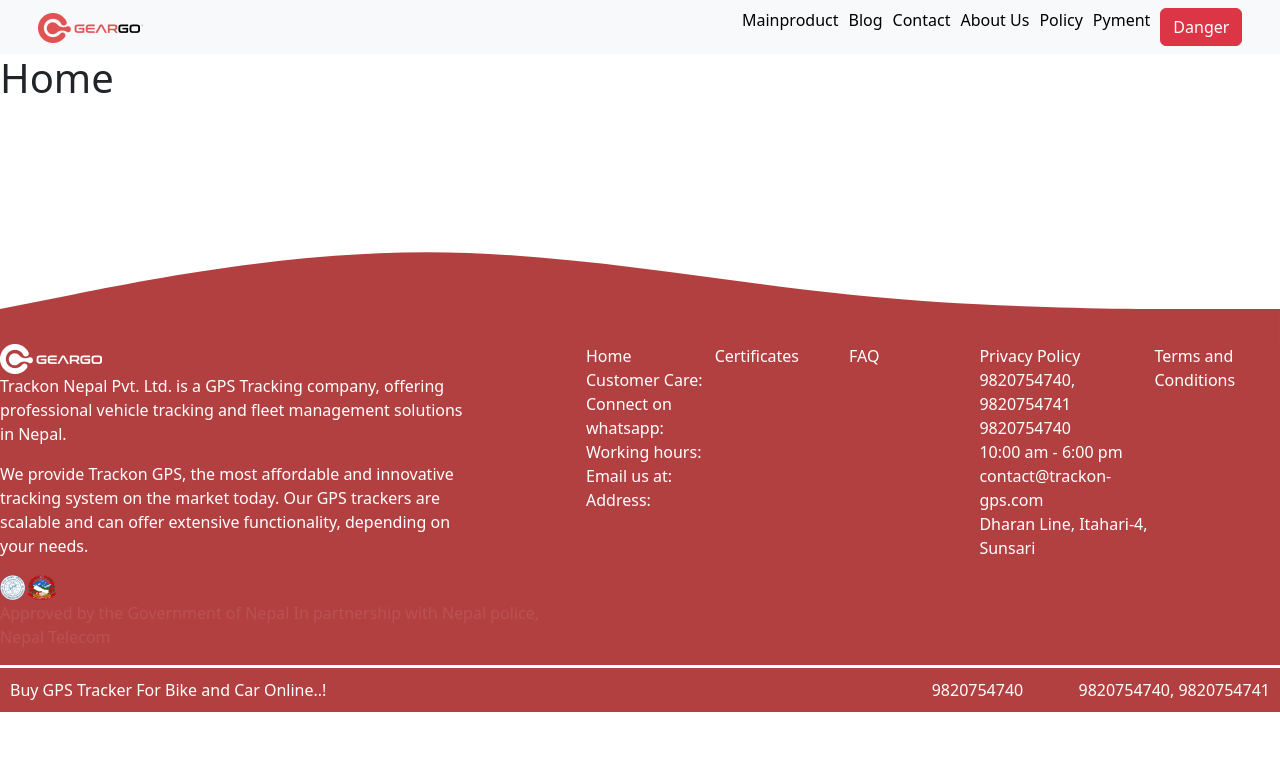
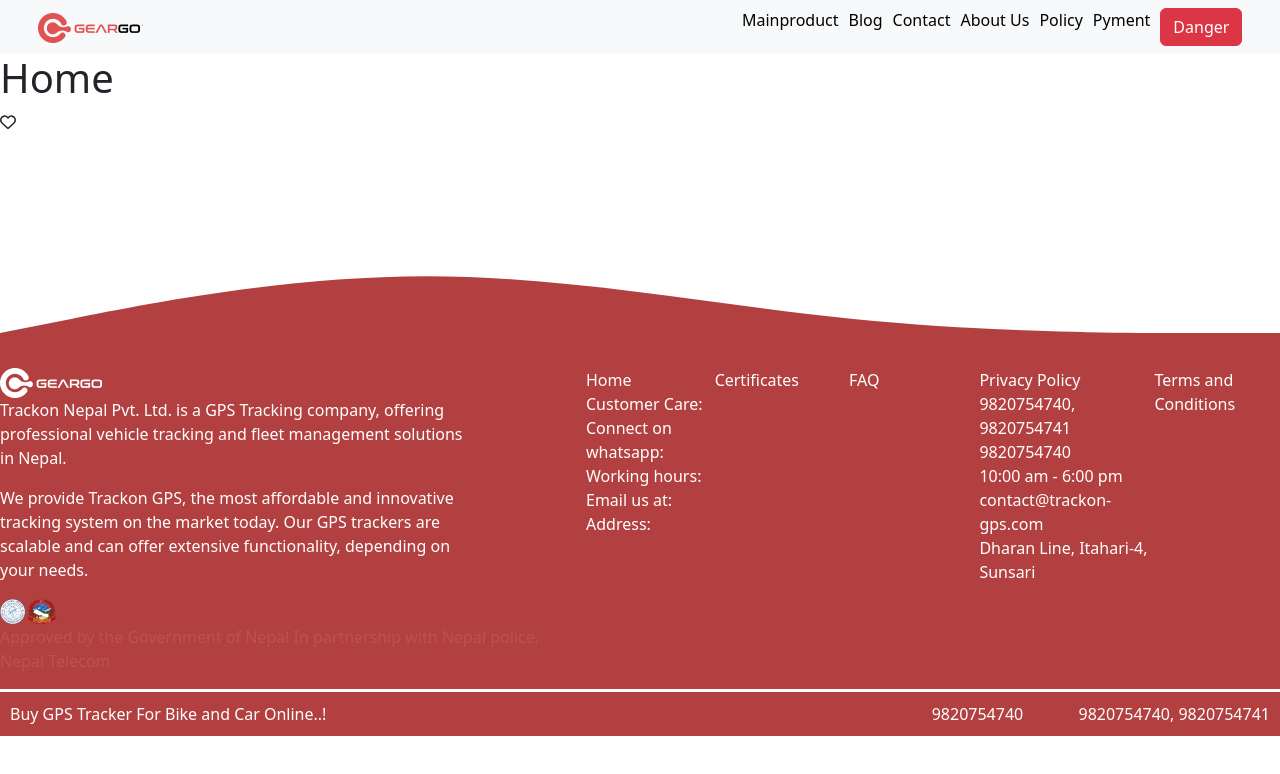
Before and after one commit to sumaiya-islam-12/GearGo, a React (Vite) app: page / in a window 1280 px wide. Shown: the top 774 px of the page. Built offline with nearby package versions, Linux system fonts and the light colour scheme.

Commit message:
FontAwesomeIcon

```diff
--- a/package.json
+++ b/package.json
@@ -10,6 +10,11 @@
     "preview": "vite preview"
   },
   "dependencies": {
+    "@fortawesome/fontawesome-svg-core": "^6.7.1",
+    "@fortawesome/free-brands-svg-icons": "^6.7.1",
+    "@fortawesome/free-regular-svg-icons": "^6.7.1",
+    "@fortawesome/free-solid-svg-icons": "^6.7.1",
+    "@fortawesome/react-fontawesome": "^0.2.2",
     "bootstrap": "^5.3.3",
     "react": "^18.3.1",
     "react-bootstrap": "^2.10.5",
--- a/src/Pages/Home/Home.jsx
+++ b/src/Pages/Home/Home.jsx
@@ -1,5 +1,7 @@
+import { faHeart } from "@fortawesome/free-regular-svg-icons";
 import Footer from "../../Components/Footer/Footer";
 import Header from "../../Components/Header/Header";
+import { FontAwesomeIcon } from '@fortawesome/react-fontawesome';
 
 
 export default function Home() {
@@ -8,7 +10,7 @@
         <Header/>
         <h1>Home</h1>
 
-
+        <FontAwesomeIcon icon={faHeart} />
 
         <Footer></Footer>
     </div>
```
Also changed, not shown: 1 other file (tests, documents, lock files or other folders).
